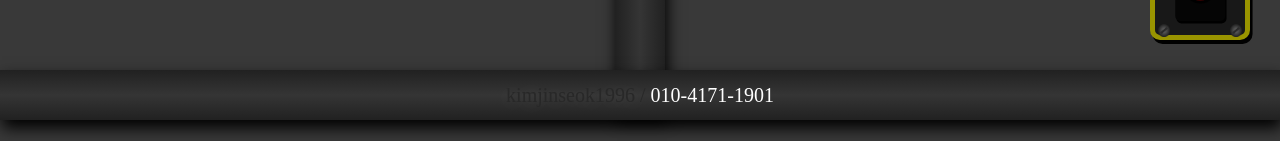
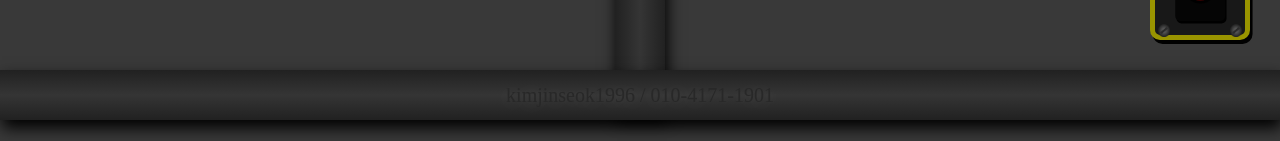
Before and after one commit to kimjinseok1996/portfolio.github.io, a plain HTML site: page index.html in a window 1280 px wide. Shown: the part 3056-3197 px from the top of the page. Drawn offline with nearby package versions, Linux system fonts and the light colour scheme.

Commit message:
Update portfolio_fourpage_style.css

```diff
--- a/portfolio_fourpage_style.css
+++ b/portfolio_fourpage_style.css
@@ -64,6 +64,10 @@
             text-align: center;
             line-height: 50px;
             font-size: 20px;
+        }
+        #fourpage_bottompipe p{
+            text-shadow: 2px 2px 20px rgba(255,255,255, 0.2);
+            color: #282828;
         }
         #fourpage_bottompipe p a{
             text-shadow: 2px 2px 20px rgba(255,255,255, 0.2);
```
